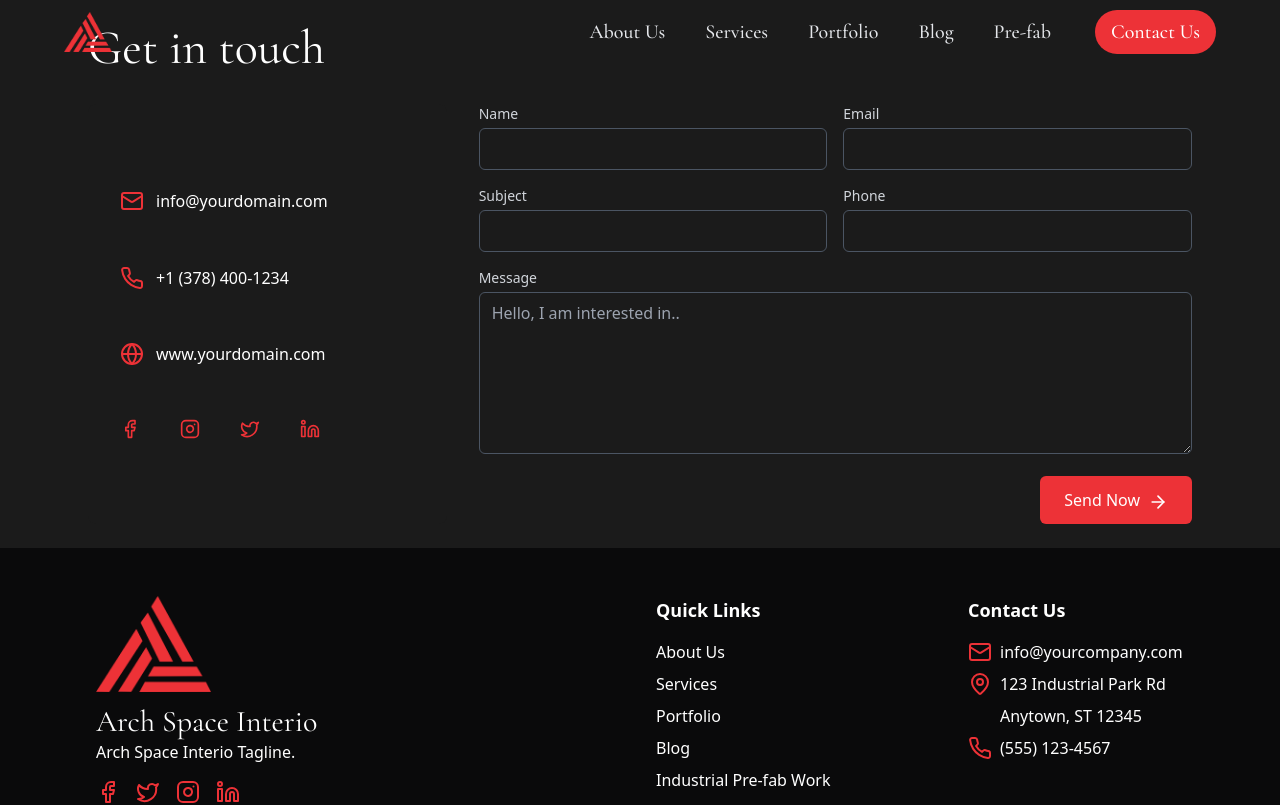
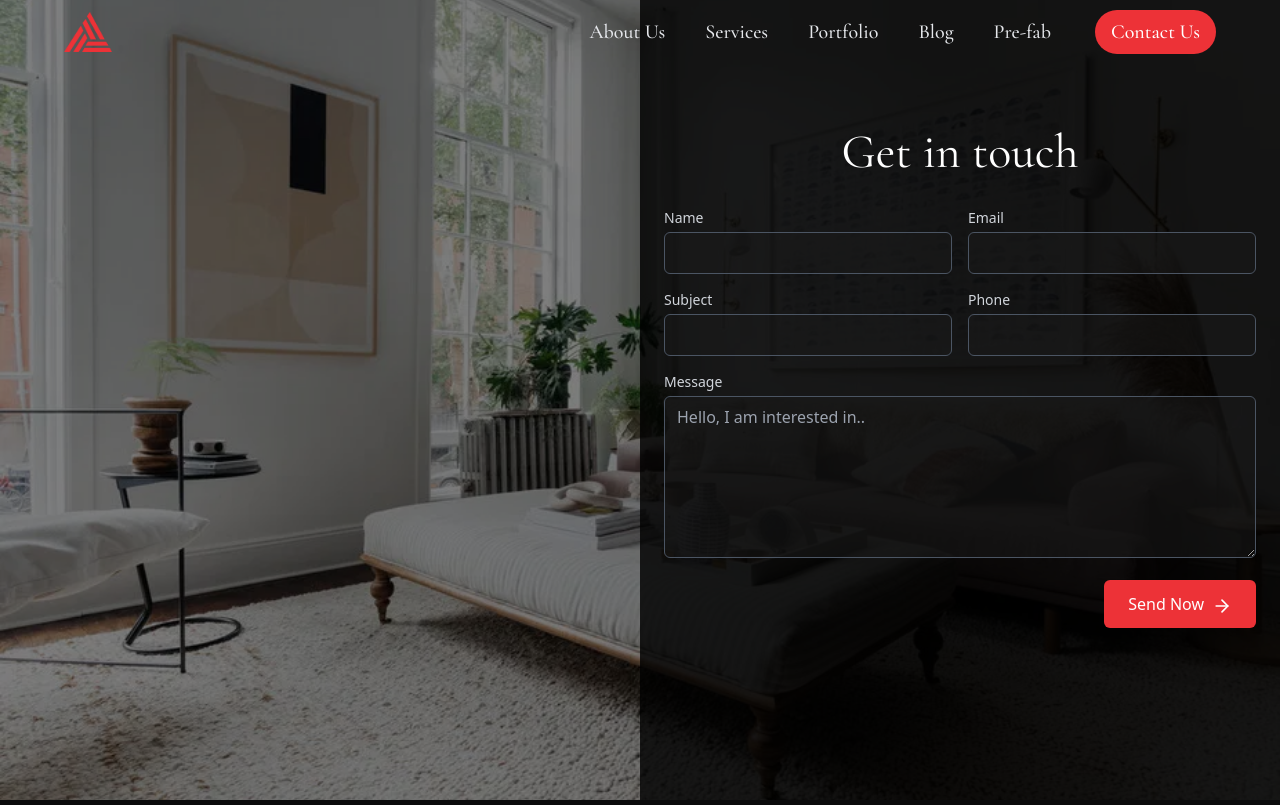
Before and after one commit to House-of-marktech-01/arch-interior-new, a React (Vite) app: page /contact in a window 1280 px wide. Shown: the top 805 px of the page. Built offline with nearby package versions, Linux system fonts and the light colour scheme; a web font is replaced by a local one.

Commit message:
contact us redesigned

```diff
--- a/src/pages/Contact.jsx
+++ b/src/pages/Contact.jsx
@@ -1,35 +1,61 @@
-import { useEffect, useRef, useState } from "react";
+import { useState, useEffect, useRef } from "react";
 import {
-  Mail,
-  Phone,
-  Globe,
-  Facebook,
-  Instagram,
-  Twitter,
-  Linkedin,
   ArrowRight,
 } from "lucide-react";
 import { motion } from "framer-motion";
 
 export default function Contact() {
-  const handleSubmit = (e) => {
-    e.preventDefault();
-    // Handle form submission logic here
-    console.log("Form submitted");
-  };
+  const [formData, setFormData] = useState({
+    name: "",
+    email: "",
+    subject: "",
+    message: "",
+    phone: "",
+  });
 
+  const [formStatus, setFormStatus] = useState(""); // State to show form submission status
   const [isVisible, setIsVisible] = useState(false); // State to track visibility
   const contactRef = useRef(null); // Ref for the Contact section
+
+  const handleSubmit = async (e) => {
+    e.preventDefault();
+
+    try {
+      const response = await fetch("http://localhost:5000/api/contact", {
+        method: "POST",
+        headers: {
+          "Content-Type": "application/json",
+        },
+        body: JSON.stringify(formData),
+      });
+
+      if (response.ok) {
+        setFormStatus("Form submitted successfully!");
+        setFormData({
+          name: "",
+          email: "",
+          subject: "",
+          message: "",
+          phone: "",
+        }); // Reset form fields
+      } else {
+        setFormStatus("Error submitting the form. Please try again.");
+      }
+    } catch (error) {
+      console.error("Error:", error);
+      setFormStatus("Error submitting the form. Please try again.");
+    }
+  };
 
   useEffect(() => {
     const observer = new IntersectionObserver(
       ([entry]) => {
         if (entry.isIntersecting) {
-          setIsVisible(true); // Set visibility to true when in view
-          observer.disconnect(); // Stop observing after it becomes visible
+          setIsVisible(true);
+          observer.disconnect();
         }
       },
-      { threshold: 0.1 } // Trigger when 10% of the element is in view
+      { threshold: 0.1 }
     );
 
     if (contactRef.current) {
@@ -44,67 +70,37 @@ export default function Contact() {
   }, []);
 
   return (
-    <div className="max-w-6xl mx-auto p-6" ref={contactRef}>
-      <motion.h1
-        className="text-5xl mb-8 font-cormorant"
-        initial={{ opacity: 0, y: -20 }} // Initial animation settings
-        animate={isVisible ? { opacity: 1, y: 0 } : { opacity: 0, y: -20 }} // Animate based on visibility
-        transition={{ duration: 0.5 }} // Animation duration
-      >
-        Get in touch
-      </motion.h1>
-      <div className="flex flex-col md:flex-row gap-8">
+    <div
+      className="relative flex h-screen"
+      ref={contactRef}
+      style={{
+        backgroundImage: "url('/public/assets/images/livingroom1.png')",
+        backgroundSize: "cover",
+        backgroundPosition: "center",
+      }}
+    >
+      {/* Left Side (Black Background) */}
+
+      {/* Right Side (Form Section) */}
+      <div className="relative w-full flex items-center justify-center bg-black bg-opacity-50 ">
+        <div className="w-[50vw]"></div>
         <motion.div
-          className="md:w-1/3 bg-secondaryBlack p-8 rounded-lg flex flex-col justify-evenly space-y-6 md:space-y-0"
-          initial={{ opacity: 0, x: -50 }} // Initial animation settings
-          animate={isVisible ? { opacity: 1, x: 0 } : { opacity: 0, x: -50 }} // Animate based on visibility
-          transition={{ duration: 0.5 }} // Animation duration
+          className="w-full md:w-2/3 lg:w-1/2 px-6 py-8 pt-32 bg-black h-full bg-opacity-80"
+          initial={{ opacity: 0, y: 50 }}
+          animate={isVisible ? { opacity: 1, y: 0 } : { opacity: 0, y: 50 }}
+          transition={{ duration: 0.5 }}
         >
-          <div className="flex items-center space-x-3">
-            <Mail className="text-primaryRed" />
-            <span>info@yourdomain.com</span>
-          </div>
-          <div className="flex items-center space-x-3">
-            <Phone className="text-primaryRed" />
-            <span>+1 (378) 400-1234</span>
-          </div>
-          <div className="flex items-center space-x-3">
-            <Globe className="text-primaryRed" />
-            <span>www.yourdomain.com</span>
-          </div>
-          <div className="mt-8 flex space-x-10">
-            <a
-              href="#"
-              className="text-primaryRed hover:text-white transition-colors duration-300"
-            >
-              <Facebook size={20} />
-            </a>
-            <a
-              href="#"
-              className="text-primaryRed hover:text-white transition-colors duration-300"
-            >
-              <Instagram size={20} />
-            </a>
-            <a
-              href="#"
-              className="text-primaryRed hover:text-white transition-colors duration-300"
-            >
-              <Twitter size={20} />
-            </a>
-            <a
-              href="#"
-              className="text-primaryRed hover:text-white transition-colors duration-300"
-            >
-              <Linkedin size={20} />
-            </a>
-          </div>
-        </motion.div>
-        <motion.div
-          className="md:w-2/3"
-          initial={{ opacity: 0, x: 50 }} // Initial animation settings
-          animate={isVisible ? { opacity: 1, x: 0 } : { opacity: 0, x: 50 }} // Animate based on visibility
-          transition={{ duration: 0.5 }} // Animation duration
-        >
+          <motion.h1
+            className="text-4xl lg:text-5xl mb-8 font-cormorant text-white text-center"
+            initial={{ opacity: 0, y: -20 }}
+            animate={isVisible ? { opacity: 1, y: 0 } : { opacity: 0, y: -20 }}
+            transition={{ duration: 0.5 }}
+          >
+            Get in touch
+          </motion.h1>
+
+
+          {/* Form */}
           <form onSubmit={handleSubmit} className="space-y-4">
             <div className="grid grid-cols-1 md:grid-cols-2 gap-4">
               <div>
@@ -118,8 +114,12 @@ export default function Contact() {
                   type="text"
                   id="name"
                   name="name"
+                  value={formData.name}
+                  onChange={(e) =>
+                    setFormData({ ...formData, name: e.target.value })
+                  }
                   required
-                  className="w-full px-3 py-2 bg-secondaryBlack border border-gray-600 rounded-md focus:outline-none focus:ring-2 focus:ring-blue-500"
+                  className="w-full px-3 py-2 bg-secondaryBlack bg-opacity-50 border border-gray-600 rounded-md focus:outline-none focus:ring-2 focus:ring-blue-500 text-white"
                 />
               </div>
               <div>
@@ -133,11 +133,16 @@ export default function Contact() {
                   type="email"
                   id="email"
                   name="email"
+                  value={formData.email}
+                  onChange={(e) =>
+                    setFormData({ ...formData, email: e.target.value })
+                  }
                   required
-                  className="w-full px-3 py-2 bg-secondaryBlack border border-gray-600 rounded-md focus:outline-none focus:ring-2 focus:ring-blue-500"
+                  className="w-full px-3 py-2 bg-secondaryBlack bg-opacity-50 border border-gray-600 rounded-md focus:outline-none focus:ring-2 focus:ring-blue-500 text-white"
                 />
               </div>
             </div>
+
             <div className="grid grid-cols-1 md:grid-cols-2 gap-4">
               <div>
                 <label
@@ -150,8 +155,12 @@ export default function Contact() {
                   type="text"
                   id="subject"
                   name="subject"
+                  value={formData.subject}
+                  onChange={(e) =>
+                    setFormData({ ...formData, subject: e.target.value })
+                  }
                   required
-                  className="w-full px-3 py-2 bg-secondaryBlack border border-gray-600 rounded-md focus:outline-none focus:ring-2 focus:ring-blue-500"
+                  className="w-full px-3 py-2 bg-secondaryBlack bg-opacity-50 border border-gray-600 rounded-md focus:outline-none focus:ring-2 focus:ring-blue-500 text-white"
                 />
               </div>
               <div>
@@ -165,10 +174,15 @@ export default function Contact() {
                   type="tel"
                   id="phone"
                   name="phone"
-                  className="w-full px-3 py-2 bg-secondaryBlack border border-gray-600 rounded-md focus:outline-none focus:ring-2 focus:ring-blue-500"
+                  value={formData.phone}
+                  onChange={(e) =>
+                    setFormData({ ...formData, phone: e.target.value })
+                  }
+                  className="w-full px-3 py-2 bg-secondaryBlack bg-opacity-50 border border-gray-600 rounded-md focus:outline-none focus:ring-2 focus:ring-blue-500 text-white"
                 />
               </div>
             </div>
+
             <div>
               <label
                 htmlFor="message"
@@ -179,12 +193,17 @@ export default function Contact() {
               <textarea
                 id="message"
                 name="message"
+                value={formData.message}
+                onChange={(e) =>
+                  setFormData({ ...formData, message: e.target.value })
+                }
                 rows={6}
                 required
-                className="w-full px-3 py-2 bg-secondaryBlack border border-gray-600 rounded-md focus:outline-none focus:ring-2 focus:ring-blue-500"
+                className="w-full px-3 py-2 bg-secondaryBlack bg-opacity-50 border border-gray-600 rounded-md focus:outline-none focus:ring-2 focus:ring-blue-500 text-white"
                 placeholder="Hello, I am interested in.."
               ></textarea>
             </div>
+
             <div className="flex justify-end">
               <button
                 type="submit"
@@ -195,6 +214,11 @@ export default function Contact() {
               </button>
             </div>
           </form>
+
+          {/* Form submission status */}
+          {formStatus && (
+            <p className="mt-4 text-center text-primaryRed">{formStatus}</p>
+          )}
         </motion.div>
       </div>
     </div>
```
